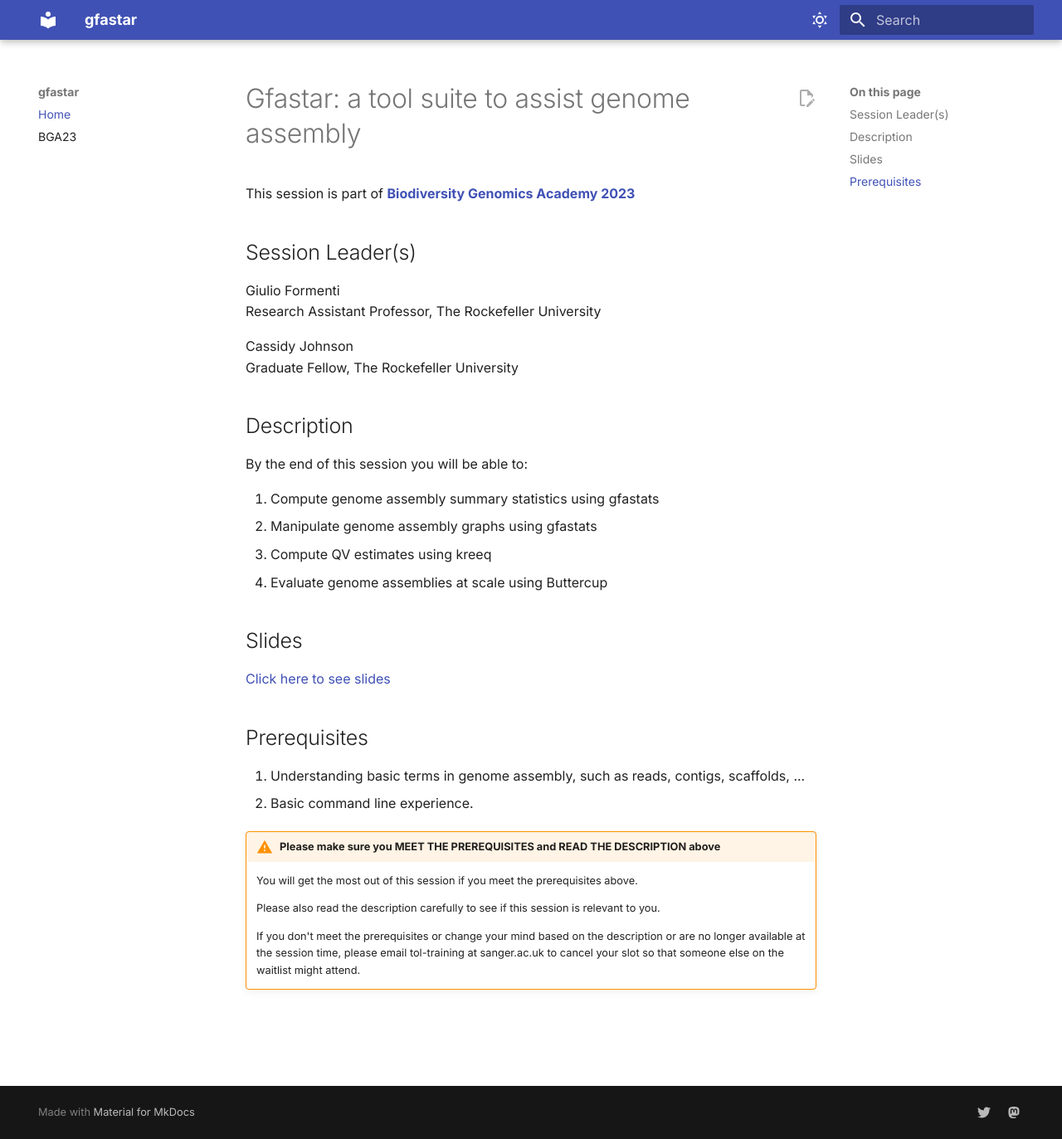
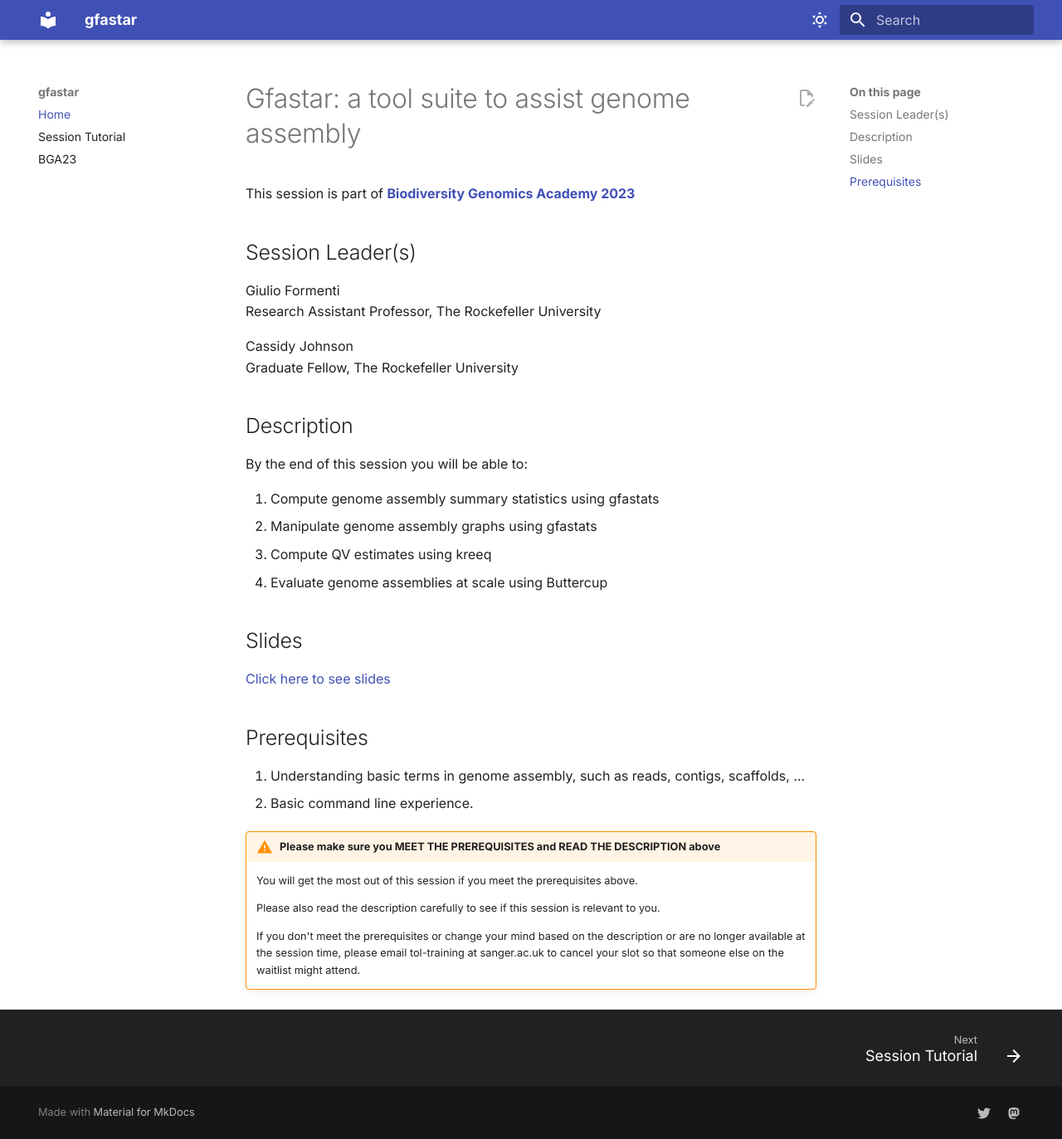
Before and after one commit to teaching-genomics/pavia2024, an MkDocs documentation site: the page built from docs/README.md, in a window 1280 px wide and 1373 px high. Shown: the whole window at 83% size. Built offline with MkDocs 1.6.1 and Material for MkDocs 9.7.7, drawn with Linux system fonts in a browser that asks for light colours.

Commit message:
Update mkdocs.yml

```diff
--- a/mkdocs.yml
+++ b/mkdocs.yml
@@ -3,6 +3,7 @@
 
 nav:
     - Home: README.md
+    - Session Tutorial: tutorial.md
     - BGA23: https://bga23.org
 
 theme:
```
